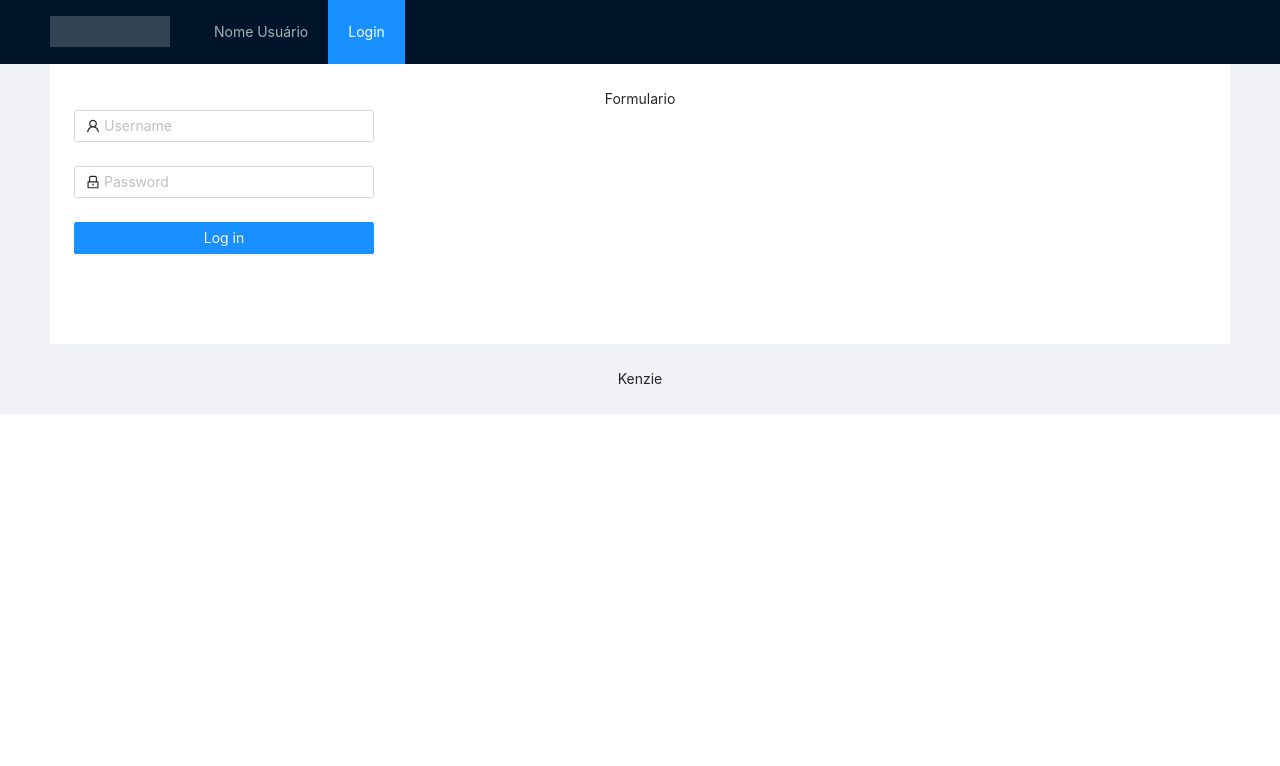
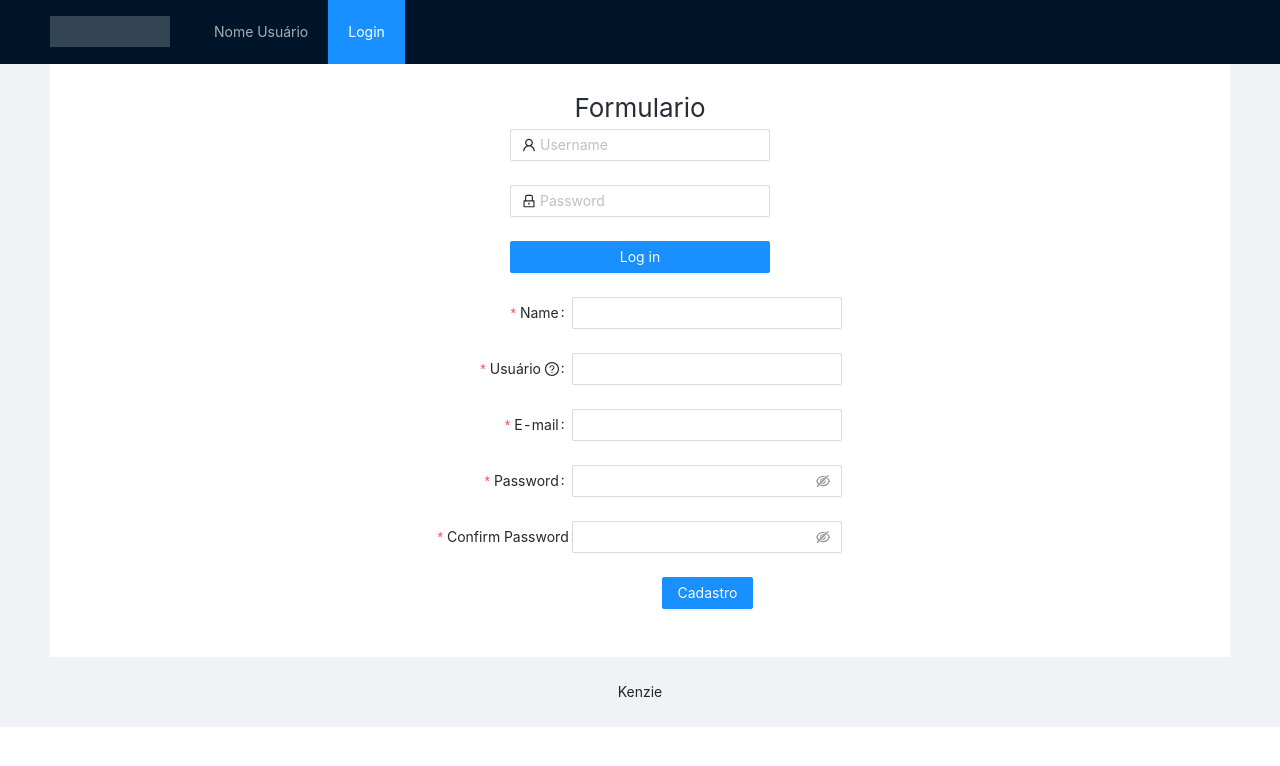
Before and after one commit to joaoluke/user-resgistration, a React (Create React App) app: page /userForm in a window 1280 px wide. Shown: the top 766 px of the page. Built offline with nearby package versions, Linux system fonts and the light colour scheme.

Commit message:
fix: form centralization

```diff
--- a/src/App.js
+++ b/src/App.js
@@ -1,4 +1,4 @@
-
+//https://ant.design/components/form/?locale=en-US#Rule // documentação rules
 import React from 'react';
 import logo from './logo.svg';
 import './App.css';
@@ -17,7 +17,6 @@ const App = () => {
   return (
     <div className="App">
 
-
         <Layout className="layout">
             <Header>
               <div className="logo" />
@@ -30,14 +29,14 @@ const App = () => {
             <Content style={{ padding: '0 50px' }}>
               <div className="site-layout-content">Formulario
                   <Login/>
+                  <UserForm></UserForm>
               </div>
-
             </Content>
 
             <Footer style={{ textAlign: 'center' }}>Kenzie</Footer>
 
         </Layout>
-        {/* <UserForm></UserForm> */}
+
 
     </div>
   );
--- a/src/index.css
+++ b/src/index.css
@@ -20,6 +20,18 @@ code {
   background: #fff;
   padding: 24px;
   min-height: 280px;
+
+  /* centraliza o formulario na pagina ============*/
+    color: #282c34;
+    display: flex;
+    flex-direction: column;
+    align-items: center;
+    justify-content: center;
+    font-size: calc(10px + 2vmin);
+    text-align: center;
+ /* =================================  */
+
+
 }
 .logo {
   width: 120px;
--- a/src/pages/userForm/index.jsx
+++ b/src/pages/userForm/index.jsx
@@ -132,6 +132,18 @@ const UserForm = () => {
       scrollToFirstError
     >
          <Form.Item
+        name={['user', 'name']}
+        label="Name"
+        rules={[
+          {
+            required: true,
+          },
+        ]}
+      >
+        <Input />
+      </Form.Item>
+
+        <Form.Item
           name="nickname"
           label={
             <span>
```
Also changed, not shown: src/App.css (+11 -0 lines), src/pages/login/index.css (line endings or trailing spaces). Lines whose indentation alone changed are shown as unchanged.
